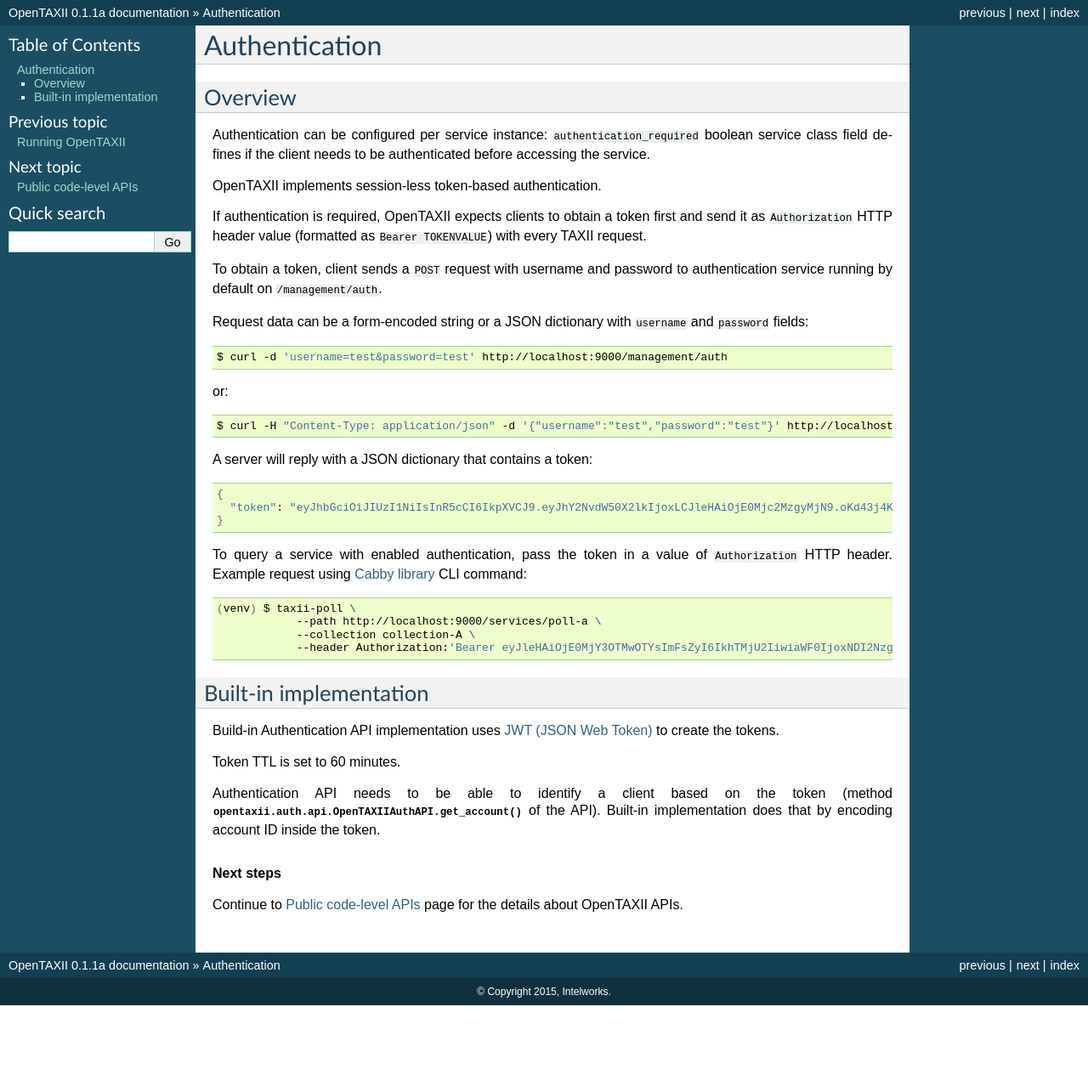
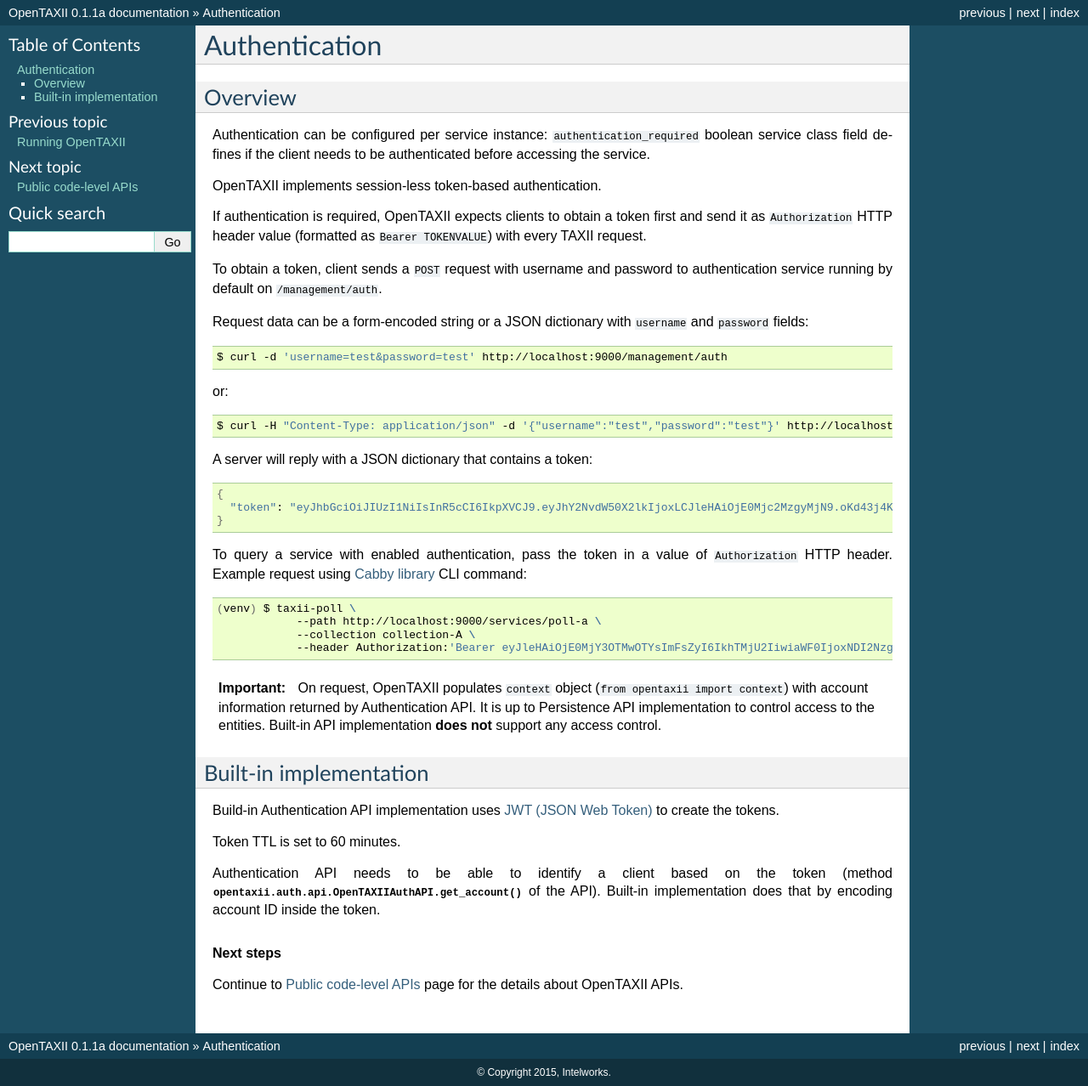
Before and after one commit to eclecticiq/OpenTAXII, a Sphinx documentation site: the page built from docs/auth.rst, in a window 1280 px wide. Shown: the whole page at 85% size. Built offline with Sphinx 7.4.7, drawn with Linux system fonts in a browser that asks for light colours; before the commit the page ends 1183 px from its top, so only the background shows below that.

Commit message:
adding note about authorization to docs

```diff
--- a/docs/auth.rst
+++ b/docs/auth.rst
@@ -44,6 +44,12 @@
                 --header Authorization:'Bearer eyJleHAiOjE0MjY3OTMwOTYsImFsZyI6IkhTMjU2IiwiaWF0IjoxNDI2Nzg1ODk2fQ.eyJ1c2VyX2lkIjoxfQ.YsZIdbrU92dL8j5G8ydVAsdWHXtx371vC0POmXrS3W8'
 
 
+.. important::
+
+    On request, OpenTAXII populates ``context`` object (``from opentaxii import context``) with account information returned by Authentication API.
+    It is up to Persistence API implementation to control access to the entities. Built-in API implementation **does not** support any
+    access control.
+
 Built-in implementation
 =======================
 
```
